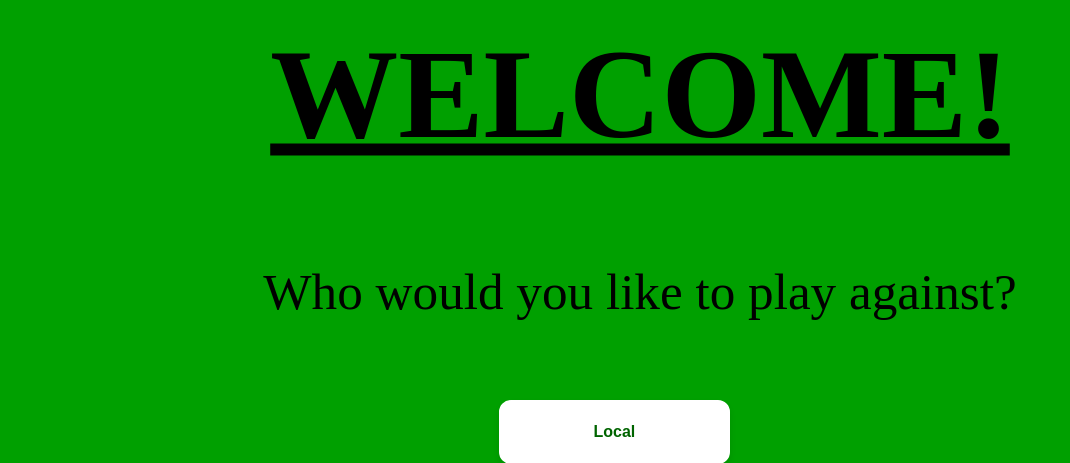
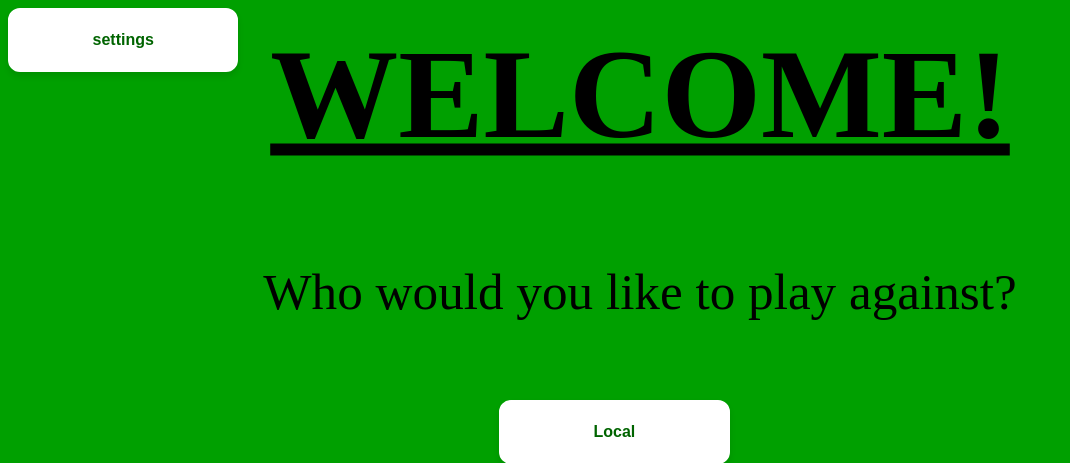
Before and after one commit to GurMeow/Chess_web, a Flask app: page / in a window 1280 px wide. Shown: the top 463 px of the page, without its empty margins (0-1070 px from the left). Run offline with Flask 3, Linux system fonts and the light colour scheme; parts of the project's set-up code (start-up, migrations or seed data) failed here and were passed over.

Commit message:
Update main.html
settings.

```diff
--- a/Chess_Flask_Fixed/web/templates/main.html
+++ b/Chess_Flask_Fixed/web/templates/main.html
@@ -13,7 +13,7 @@
 
     <button id="local_button">Local</button>
     <button id="bot_button">Bot</button>
-
+    <button id="settings" onclick='window.location.href = "http://127.0.0.1:5000/settings"'>settings</button>
     <script src="../static/main_page.js"></script>
 </body>
 </html>
```
